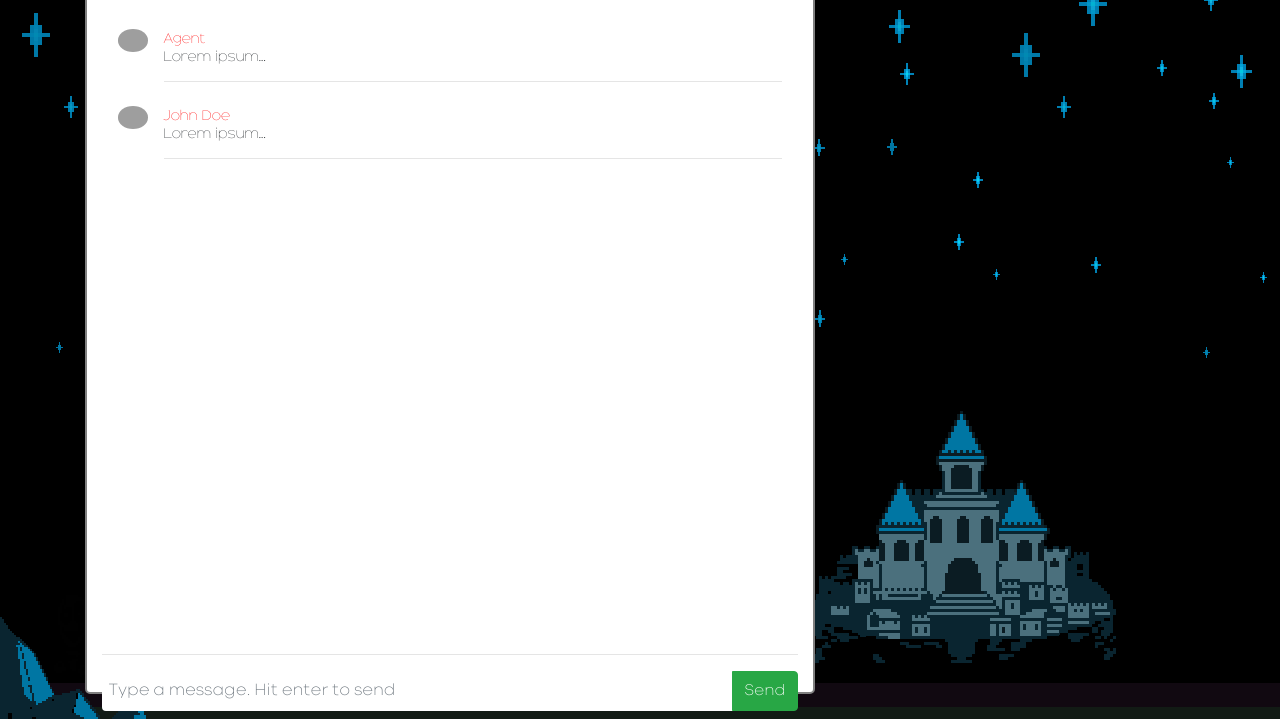
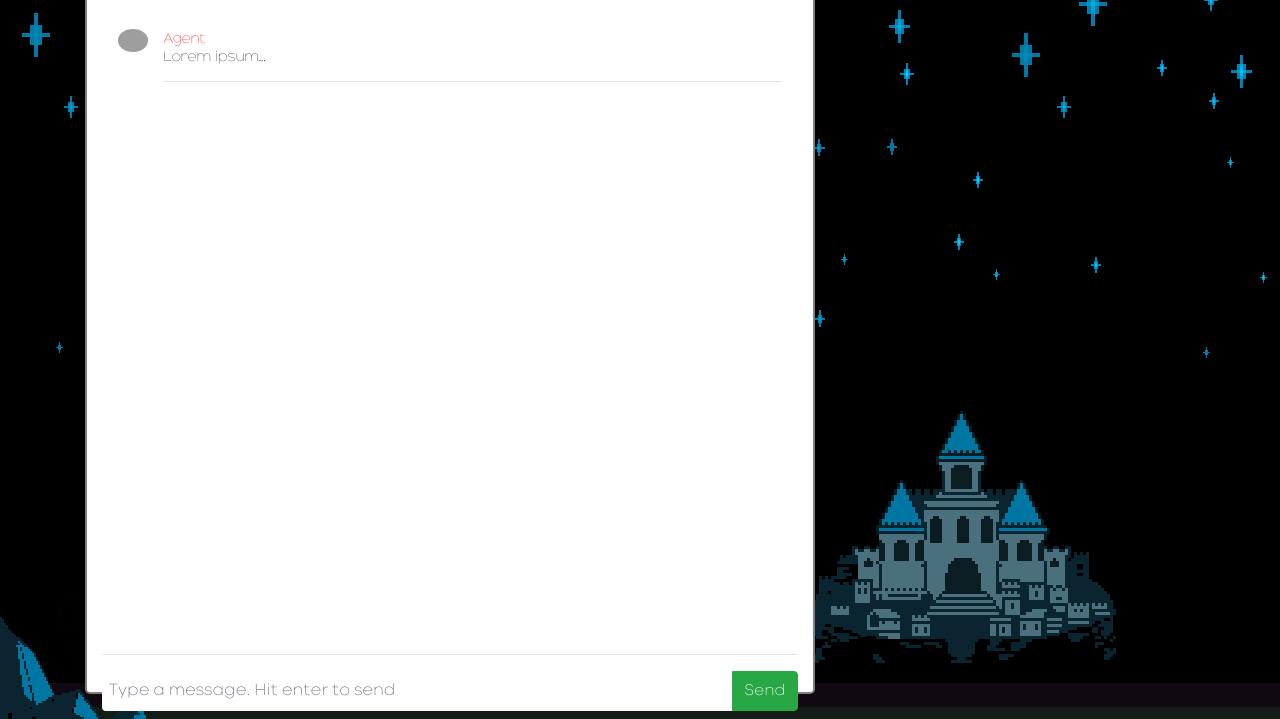
Before and after one commit to 2217936322/Unreal-Dumping-Agent, a plain HTML site: page Unreal Dumping Agent/WebSite/index.html in a window 1280 px wide. Shown: the part 81-800 px from the top of the page. Drawn offline with nearby package versions, Linux system fonts and the light colour scheme; grey boxes are pictures that could not be loaded.

Commit message:
before go to .Net Core

```diff
--- a/Unreal Dumping Agent/WebSite/index.html
+++ b/Unreal Dumping Agent/WebSite/index.html
@@ -29,15 +29,6 @@
                             <hr />
                         </div>
                     </div>
-
-                    <div class="media p-3">
-                        <img src="https://www.gravatar.com/avatar/efe430ef06df15f18618cdf6cda59564?d=identicon&s=85" alt="John Doe" draggable="false" class="mr-3 align-self-start rounded-circle no-select" style="width:30px;">
-                        <div class="media-body mb-n4">
-                            <span class="no-select" style="color: red">John Doe</span>
-                            <p>Lorem ipsum...</p>
-                            <hr />
-                        </div>
-                    </div>
                 </div>
                 <div id="chat-room-text-input">
                     <hr/>
```
